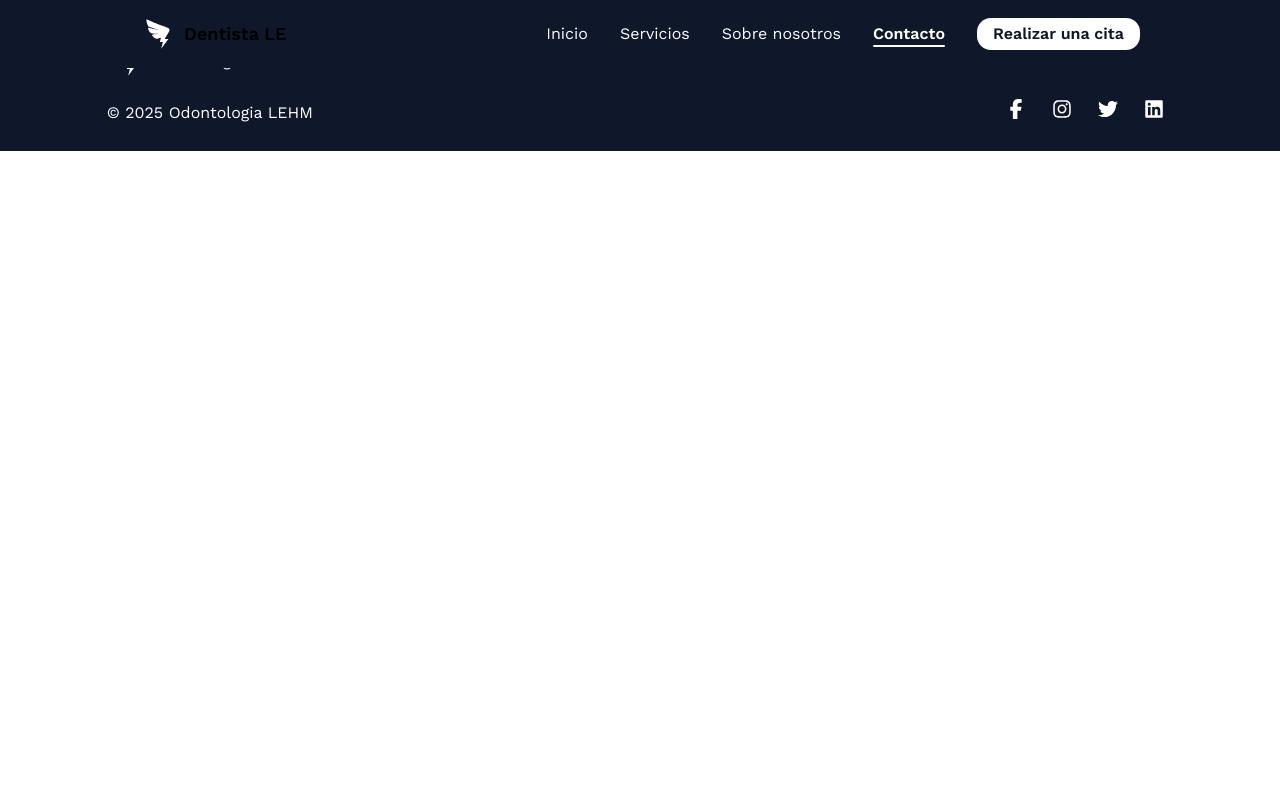
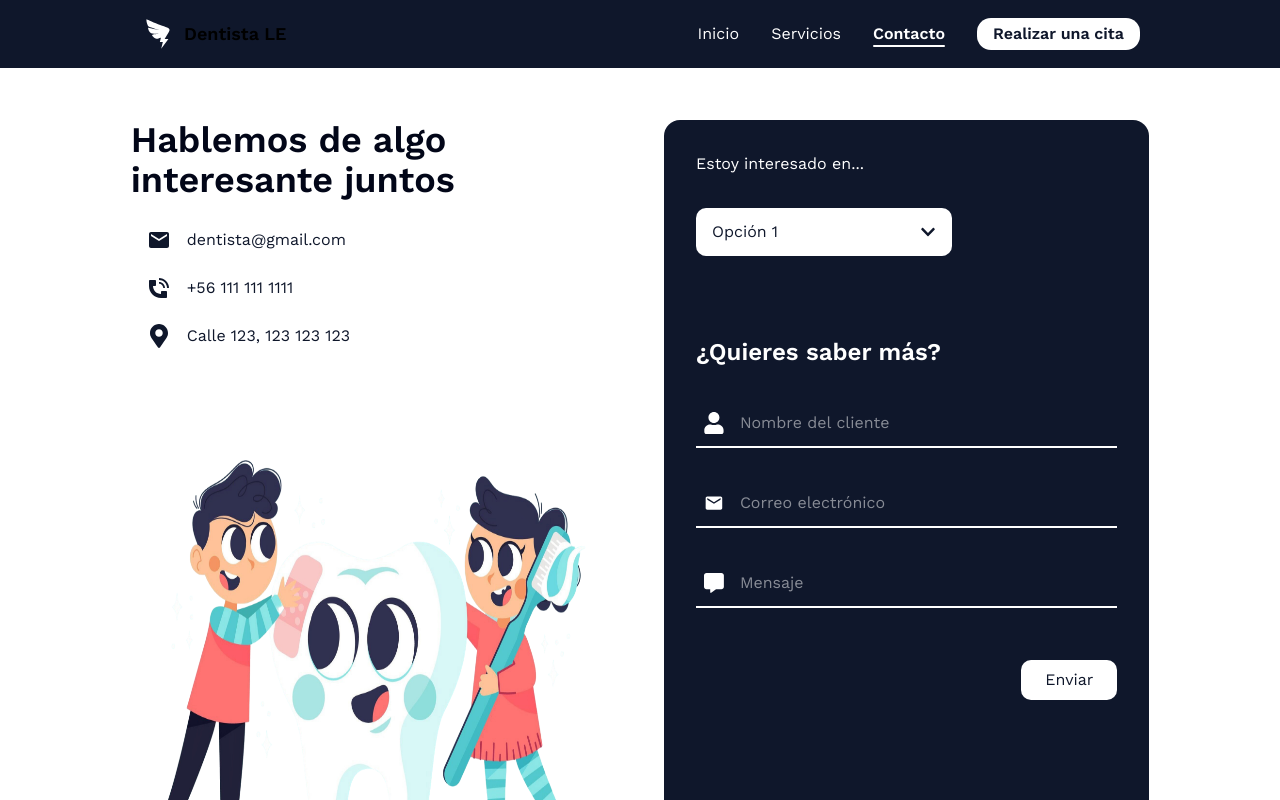
Before and after one commit to EnriqueHM31/dentista-web, a React (Vite) app: page /contacto in a window 1280 px wide. Shown: the top 800 px of the page. Built offline with nearby package versions, Linux system fonts and the light colour scheme.

Commit message:
Componer y crear el componente contacto

```diff
--- a/src/App.tsx
+++ b/src/App.tsx
@@ -4,6 +4,7 @@ import Inicio from '@/pages/Inicio'
 import { Toaster } from 'sonner'
 import Footer from './components/Footer'
 import Servicios from './pages/Servicios'
+import Contacto from './pages/Contacto'
 
 
 
@@ -15,9 +16,8 @@ function App() {
       <Routes>
         <Route path="/" element={<Inicio />} />
         <Route path="/servicios" element={<Servicios />} />
-        <Route path="/blog" element={<h1>Blog</h1>} />
         <Route path="/sobre-nosotros" element={<h1>Sobre nosotros</h1>} />
-        <Route path="/contacto" element={<h1>Contacto</h1>} />
+        <Route path="/contacto" element={<Contacto />} />
         <Route path="/*" element={<h1>404</h1>} />
       </Routes>
 
--- a/src/assets/ts/constantes.ts
+++ b/src/assets/ts/constantes.ts
@@ -9,7 +9,6 @@ import type { Variants } from "framer-motion";
 export const LINKS_NAVEGACION = [
     { name: 'Inicio', path: '/' },
     { name: 'Servicios', path: '/servicios' },
-    { name: 'Sobre nosotros', path: '/sobre-nosotros' },
     { name: 'Contacto', path: '/contacto' },
 ] as LinksNavegacionProps[];
 
--- /dev/null
+++ b/src/components/general/Select.tsx
@@ -0,0 +1,82 @@
+import { useState, useId } from "react";
+import { motion, AnimatePresence } from "framer-motion";
+import { FaChevronDown } from "react-icons/fa";
+
+interface AnimatedSelectProps {
+    name: string;
+    options: string[];
+    onChange?: (value: string) => void;
+}
+
+export default function AnimatedSelect({
+    name,
+    options,
+    onChange,
+}: AnimatedSelectProps) {
+    const [selected, setSelected] = useState(options[0]);
+    const [isOpen, setIsOpen] = useState(false);
+    const id = useId();
+
+    const handleSelect = (value: string) => {
+        setSelected(value);
+        setIsOpen(false);
+        onChange?.(value);
+    };
+
+    return (
+        <div className="relative w-64">
+            {/* Hidden native select for form submission */}
+            <select
+                id={id}
+                name={name}
+                value={selected}
+                onChange={(e: React.ChangeEvent<HTMLSelectElement>) =>
+                    handleSelect(e.target.value)
+                }
+                className="hidden"
+                required
+            >
+                {options.map((opt, i) => (
+                    <option key={i} >
+                        {opt}
+                    </option>
+                ))}
+            </select>
+
+            {/* Visual Select */}
+            <button
+                type="button"
+                onClick={() => setIsOpen(!isOpen)}
+                className="w-full px-4 py-3 bg-white text-primary rounded-lg flex justify-between items-center"
+            >
+                <span>{selected}</span>
+                <FaChevronDown
+                    className={`transition-transform duration-200 ${isOpen ? "rotate-180" : ""
+                        }`}
+                />
+            </button>
+
+            <AnimatePresence>
+                {isOpen && (
+                    <motion.ul
+                        initial={{ opacity: 0, y: -10 }}
+                        animate={{ opacity: 1, y: 0 }}
+                        exit={{ opacity: 0, y: -10 }}
+                        transition={{ duration: 0.2 }}
+                        className="absolute top-full left-0 mt-1 w-full bg-white border border-primary text-primary rounded-lg shadow-lg z-10 overflow-hidden"
+                    >
+                        {options.map((opt, i) => (
+                            <li
+                                key={i}
+                                onClick={() => handleSelect(opt)}
+                                className="px-4 py-2 cursor-pointer hover:bg-primary hover:text-white transition-colors"
+                            >
+                                {opt}
+                            </li>
+                        ))}
+                    </motion.ul>
+                )}
+            </AnimatePresence>
+        </div>
+    );
+}
--- /dev/null
+++ b/src/pages/Contacto.tsx
@@ -0,0 +1,109 @@
+import TituloSeccion from "@/components/Inicio/ui/TituloSeccion";
+import { CgPhone } from "react-icons/cg";
+import { MdEmail } from "react-icons/md";
+import { FaMapMarkerAlt } from "react-icons/fa";
+import AnimatedSelect from "@/components/general/Select";
+import { FaUser } from "react-icons/fa";
+import { FaMessage } from "react-icons/fa6";
+import IMAGENCONTACTO from "@/assets/img/contacto.png";
+
+
+
+export default function Contacto() {
+    return (
+        <>
+            <section className=" w-full gap-12 mt-20 py-20 md:py-15 xl:py-10 min-h-screen flex justify-center    max-w-10/12 mx-auto p-6 items-stretch " id="contacto">
+                <div className="flex-1 flex flex-col gap-8 ">
+                    <div className="flex flex-col gap-4">
+                        <TituloSeccion titulo="Hablemos de algo interesante juntos" clases="text-start max-w-3/4" />
+                        <ul>
+                            <li className="flex gap-4 items-center px-4 py-3 rounded-2xl hover:bg-primary/90 transition duration-300 ease-in-out w-full cursor-pointer max-w-1/2 text-primary hover:text-white" >
+                                <MdEmail className="text-2xl" />
+                                <p>dentista@gmail.com</p>
+                            </li>
+                            <li className="flex gap-4 items-center px-4 py-3 rounded-2xl hover:bg-primary/90 transition duration-300 ease-in-out w-full cursor-pointer max-w-1/2 text-primary hover:text-white" >
+                                <CgPhone className="text-2xl " />
+                                <p>+56 111 111 1111</p>
+                            </li>
+                            <li className="flex gap-4 items-center px-4 py-3 rounded-2xl hover:bg-primary/90 transition duration-300 ease-in-out w-full cursor-pointer max-w-1/2 text-primary hover:text-white" >
+                                <FaMapMarkerAlt className="text-2xl " />
+                                <p>Calle 123, 123 123 123</p>
+                            </li>
+
+                        </ul>
+                    </div>
+
+                    <img src={IMAGENCONTACTO} alt="Imagen contacto" className="w-full h-full rounded-2xl" />
+
+
+                </div >
+
+                <div className="flex-1 h-full min-h-screen">
+                    <form action="" className="flex flex-col gap-8 bg-primary text-white p-8 rounded-2xl h-full min-h-screen ">
+                        <h2>Estoy interesado en...</h2>
+                        <AnimatedSelect
+                            name="categoria"
+                            options={["Opción 1", "Opción 2", "Opción 3"]}
+                            onChange={(v) => console.log("Seleccionado:", v)}
+                        />
+
+                        <h3 className="text-2xl font-bold mt-12">¿Quieres saber más?</h3>
+
+                        <label className="flex items-center gap-3 border-b-2 border-white px-1 py-2 focus-within:border-white transition-all duration-200">
+                            <FaUser className="text-3xl p-1" />
+
+                            <input
+                                type="text"
+                                name="username"
+                                required
+                                placeholder="Nombre del cliente"
+                                pattern="[A-Za-z][A-Za-z0-9\-]*"
+                                minLength={3}
+                                maxLength={30}
+                                title="Only letters, numbers, or dashes. Must start with a letter."
+                                className="w-full bg-transparent outline-none placeholder:text-white/50"
+                            />
+                        </label>
+
+                        <label className="flex items-center gap-3 border-b-2 border-white px-1 py-2 focus-within:border-white transition-all duration-200">
+                            <MdEmail className="text-3xl p-1" />
+
+                            <input
+                                type="email"
+                                name="email"
+                                required
+                                placeholder="Correo electrónico"
+                                pattern="[A-Za-z0-9._%+-]+@[A-Za-z0-9.-]+\.[A-Za-z]{2,}$"
+                                title="Must be a valid email address."
+                                className="w-full bg-transparent outline-none placeholder:text-white/50"
+                            />
+                        </label>
+
+                        <label className="flex items-center gap-3 border-b-2 border-white px-1 py-2 focus-within:border-white transition-all duration-200">
+                            <FaMessage className="text-3xl p-1" />
+
+                            <input
+                                type="text"
+                                name="message"
+                                required
+                                placeholder="Mensaje"
+                                title="Message cannot be empty."
+                                className="w-full bg-transparent outline-none placeholder:text-white/50"
+                            />
+                        </label>
+
+
+                        <div className="flex justify-end mt-5">
+                            <button
+                                type="submit"
+                                className="w-fit rounded-lg px-6 py-2 bg-white text-primary hover:bg-white/85 transition duration-300 ease-in-out cursor-pointer"
+                            >
+                                Enviar
+                            </button>
+                        </div>
+                    </form>
+                </div>
+            </section>
+        </>
+    )
+}
```
Also changed, not shown: src/assets/img/contacto.png (added).
